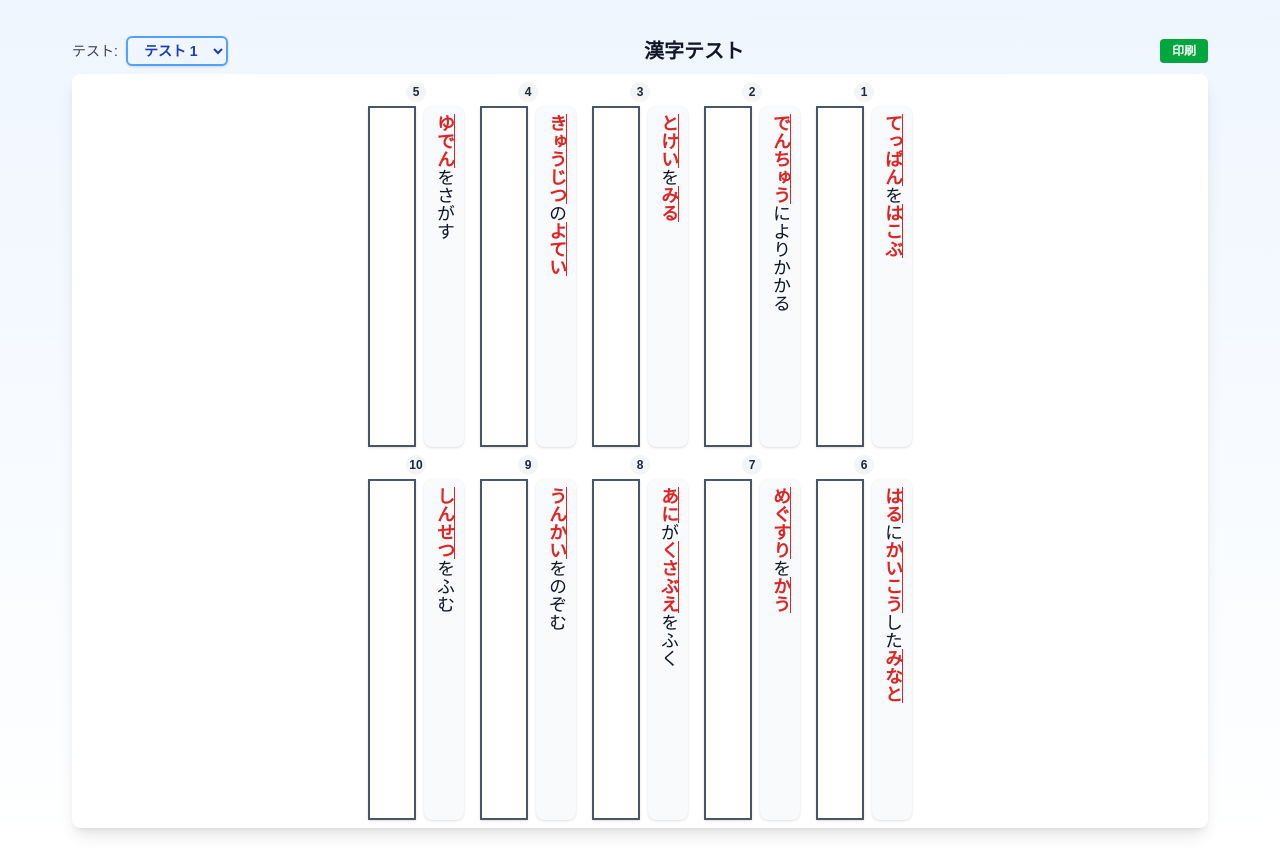
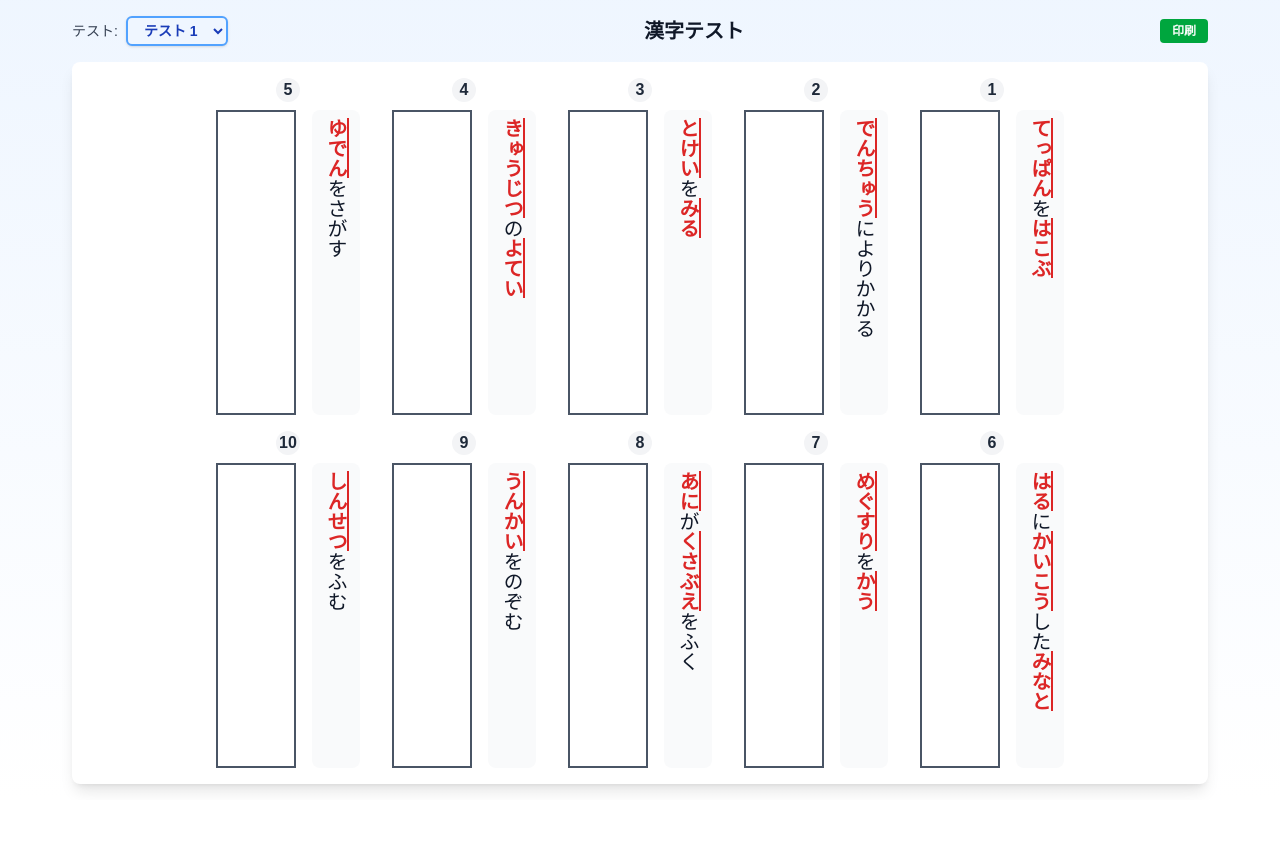
Before and after one commit to ayukatawago/kanji-study-app, a Next.js app: page / in a window 1280 px wide. After the commit the page ends 800 px from the top, so only its background shows below. Built offline with nearby package versions, Linux system fonts and the light colour scheme.

Commit message:
Adjust layout

```diff
--- a/src/app/components/AnswerBox.tsx
+++ b/src/app/components/AnswerBox.tsx
@@ -5,12 +5,11 @@ interface AnswerBoxProps {
 
 export default function AnswerBox({ answer, onAnswerChange }: AnswerBoxProps) {
   return (
-    <div className="flex flex-col items-center h-full min-h-0 print:h-full print:flex-shrink-0">
-      <div className="border-2 border-gray-600 p-1 h-full w-12 flex flex-col justify-center bg-white shadow-sm print:h-full print:w-16 print:p-1 print:shadow-none print:min-h-0">
+    <div className="border-2 border-gray-600 p-1 h-full w-20 flex flex-col justify-center bg-white shadow-none">
       <textarea
         value={answer}
         onChange={(e) => onAnswerChange(e.target.value)}
-          className="w-full h-full resize-none border-none outline-none text-center text-sm leading-6 bg-transparent font-medium print:text-sm print:leading-6"
+        className="w-full h-full resize-none border-none outline-none text-center leading-6 bg-transparent"
         style={{
           writingMode: "vertical-rl",
           textOrientation: "upright",
@@ -18,6 +17,5 @@ export default function AnswerBox({ answer, onAnswerChange }: AnswerBoxProps) {
         rows={10}
       />
     </div>
-    </div>
   );
 }
--- a/src/app/components/Header.tsx
+++ b/src/app/components/Header.tsx
@@ -12,7 +12,7 @@ interface HeaderProps {
 
 export default function Header({ testData, selectedTestId, onTestChange, onPrint }: HeaderProps) {
   return (
-    <div className="flex justify-between items-center mb-2 print:hidden flex-shrink-0">
+    <div className="flex justify-between items-center my-4 flex-shrink-0">
       <div className="flex items-center gap-2">
         <label htmlFor="test-select" className="text-sm font-medium text-gray-700">テスト:</label>
         <select
--- a/src/app/components/KanjiTest.tsx
+++ b/src/app/components/KanjiTest.tsx
@@ -63,15 +63,17 @@ export default function KanjiTest() {
   const questions = selectedTest?.question || [];
 
   return (
-    <div className="h-screen flex flex-col max-w-6xl mx-auto px-2 py-1 print:w-full print:max-w-none print:p-0 print:box-border">
+    <div className="h-screen flex flex-col max-w-6xl mx-auto px-2 print:w-full print:max-w-full print:box-border">
+      <div className="flex-0 print:hidden">
         <Header
           testData={testData}
           selectedTestId={selectedTestId}
           onTestChange={setSelectedTestId}
           onPrint={() => window.print()}
         />
+      </div>
 
-      <div className="bg-white rounded-lg shadow-lg p-2 flex-1 flex flex-col min-h-0 print:shadow-none print:p-1 print:h-screen print:flex print:flex-col print:box-border">
+      <div className="flex-1 bg-white rounded-lg shadow-lg mb-4 py-4 flex flex-col gap-4 min-h-0 print:shadow-none print:p-1 print:h-screen print:box-border">
         <TestGrid
           questions={questions}
           answers={answers}
--- a/src/app/components/Question.tsx
+++ b/src/app/components/Question.tsx
@@ -5,9 +5,9 @@ interface QuestionProps {
 
 export default function Question({ questionText, formatQuestion }: QuestionProps) {
   return (
-    <div className="flex flex-col items-center h-full min-h-0 print:h-full print:flex-shrink-0">
+    <div className="flex flex-col items-center h-full min-h-0">
       <div
-        className="text-lg leading-6 p-2 h-full flex items-center justify-start font-medium text-gray-900 bg-gray-50 rounded-lg shadow-sm print:leading-6 print:h-full print:p-1 print:shadow-none print:bg-gray-100 print:min-h-0 print:whitespace-nowrap"
+        className="text-xl leading-6 px-2 py-3 h-full flex items-center justify-start font-medium text-gray-900 bg-gray-50 rounded-lg shadow-none"
         style={{
           writingMode: "vertical-rl",
           textOrientation: "upright",
--- a/src/app/components/QuestionItem.tsx
+++ b/src/app/components/QuestionItem.tsx
@@ -11,13 +11,13 @@ interface QuestionItemProps {
 
 export default function QuestionItem({ questionNumber, questionText, answer, onAnswerChange, formatQuestion }: QuestionItemProps) {
   return (
-    <div className="flex flex-col items-center gap-1 h-full min-h-0 print:gap-1 print:flex-1 print:h-full">
+    <div className="flex flex-col items-center gap-2 h-full min-h-0">
       {/* Question number */}
-      <div className="text-xs font-bold text-gray-800 bg-gray-100 rounded-full w-5 h-5 flex items-center justify-center flex-shrink-0 print:w-5 print:h-5 print:text-xs print:mb-1 print:flex-shrink-0">
+      <div className="text-md font-bold text-gray-800 bg-gray-100 rounded-full w-6 h-6 flex items-center justify-center flex-shrink-0">
         {questionNumber}
       </div>
 
-      <div className="flex items-start gap-2 flex-1 h-full min-h-0 print:gap-1 print:flex-1 print:h-full print:min-h-0">
+      <div className="flex items-start gap-4 flex-1 h-full min-h-0">
         <AnswerBox answer={answer} onAnswerChange={onAnswerChange} />
         <Question questionText={questionText} formatQuestion={formatQuestion} />
       </div>
--- a/src/app/components/TestGrid.tsx
+++ b/src/app/components/TestGrid.tsx
@@ -11,30 +11,32 @@ export default function TestGrid({ questions, answers, onAnswerChange, formatQue
   return (
     <>
       {/* Top row - questions 1-5 (right to left) */}
-      <div className="flex flex-row-reverse justify-center gap-4 mb-2 flex-1 min-h-0 print:justify-between print:gap-2 print:mb-0 print:h-[48%]">
+      <div className="flex-1 flex flex-row-reverse justify-center gap-6 min-h-0">
         {questions.slice(0, 5).map((question, index) => (
+          <div key={index} className="mx-1">
             <QuestionItem
-            key={index}
               questionNumber={index + 1}
               questionText={question}
               answer={answers[index] || ""}
               onAnswerChange={(value) => onAnswerChange(index, value)}
               formatQuestion={formatQuestion}
             />
+          </div>
         ))}
       </div>
 
       {/* Bottom row - questions 6-10 (right to left) */}
-      <div className="flex flex-row-reverse justify-center gap-4 flex-1 min-h-0 print:justify-between print:gap-2 print:h-[48%]">
+      <div className="flex-1 flex flex-row-reverse justify-center gap-6 min-h-0">
         {questions.slice(5, 10).map((question, index) => (
+          <div key={index + 5} className="mx-1">
             <QuestionItem
-            key={index + 5}
               questionNumber={index + 6}
               questionText={question}
               answer={answers[index + 5] || ""}
               onAnswerChange={(value) => onAnswerChange(index + 5, value)}
               formatQuestion={formatQuestion}
             />
+          </div>
         ))}
       </div>
     </>
--- a/src/app/page.tsx
+++ b/src/app/page.tsx
@@ -2,8 +2,8 @@ import KanjiTest from "./components/KanjiTest";
 
 export default function Home() {
   return (
-    <div className="min-h-screen bg-gradient-to-b from-blue-50 to-white print:from-white">
-      <main className="container mx-auto px-4 py-8 print:py-0">
+    <div className="h-screen bg-gradient-to-b from-blue-50 to-white overflow-hidden print:from-white">
+      <main className="h-full">
         <KanjiTest />
       </main>
     </div>
```
Lines whose indentation alone changed are shown as unchanged.
